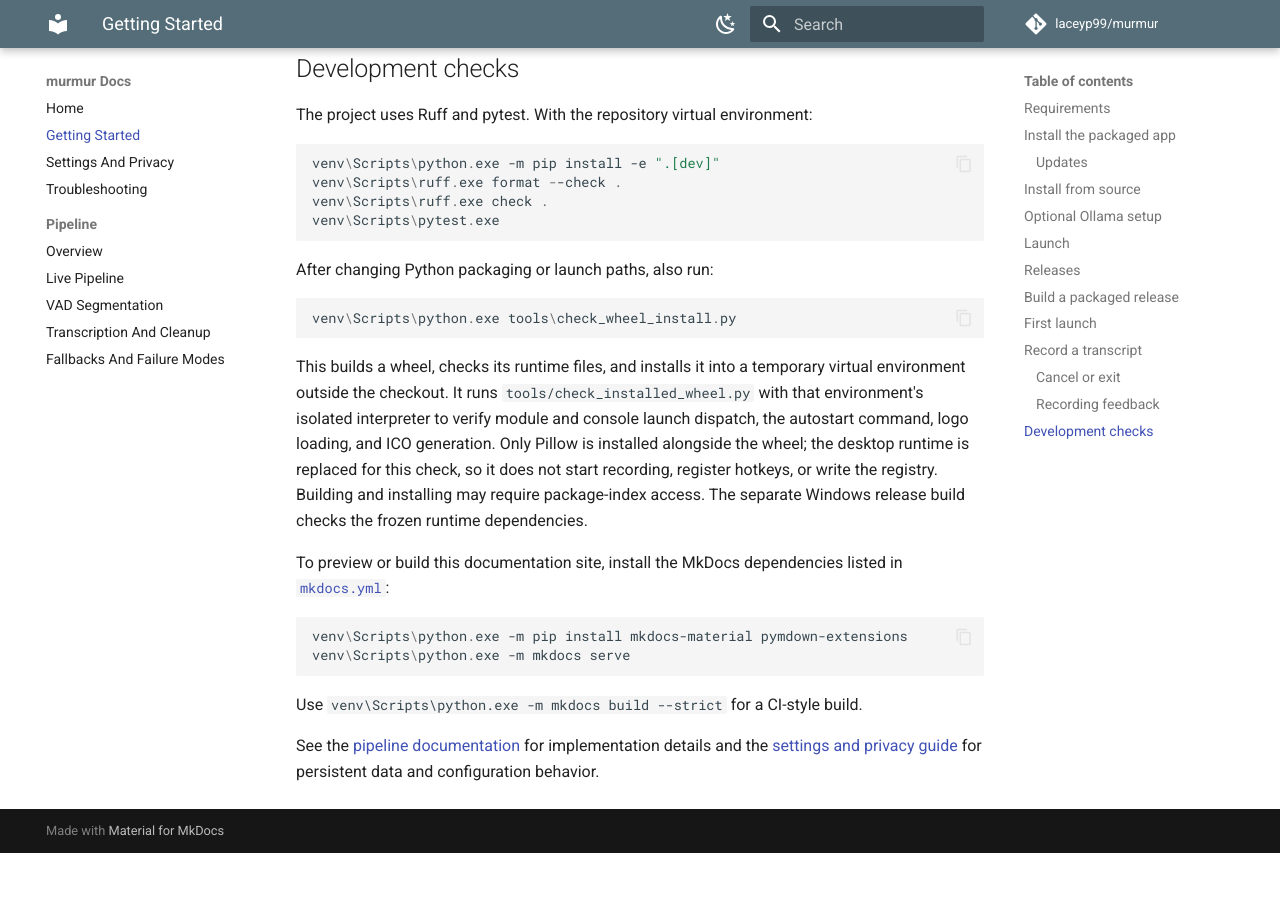
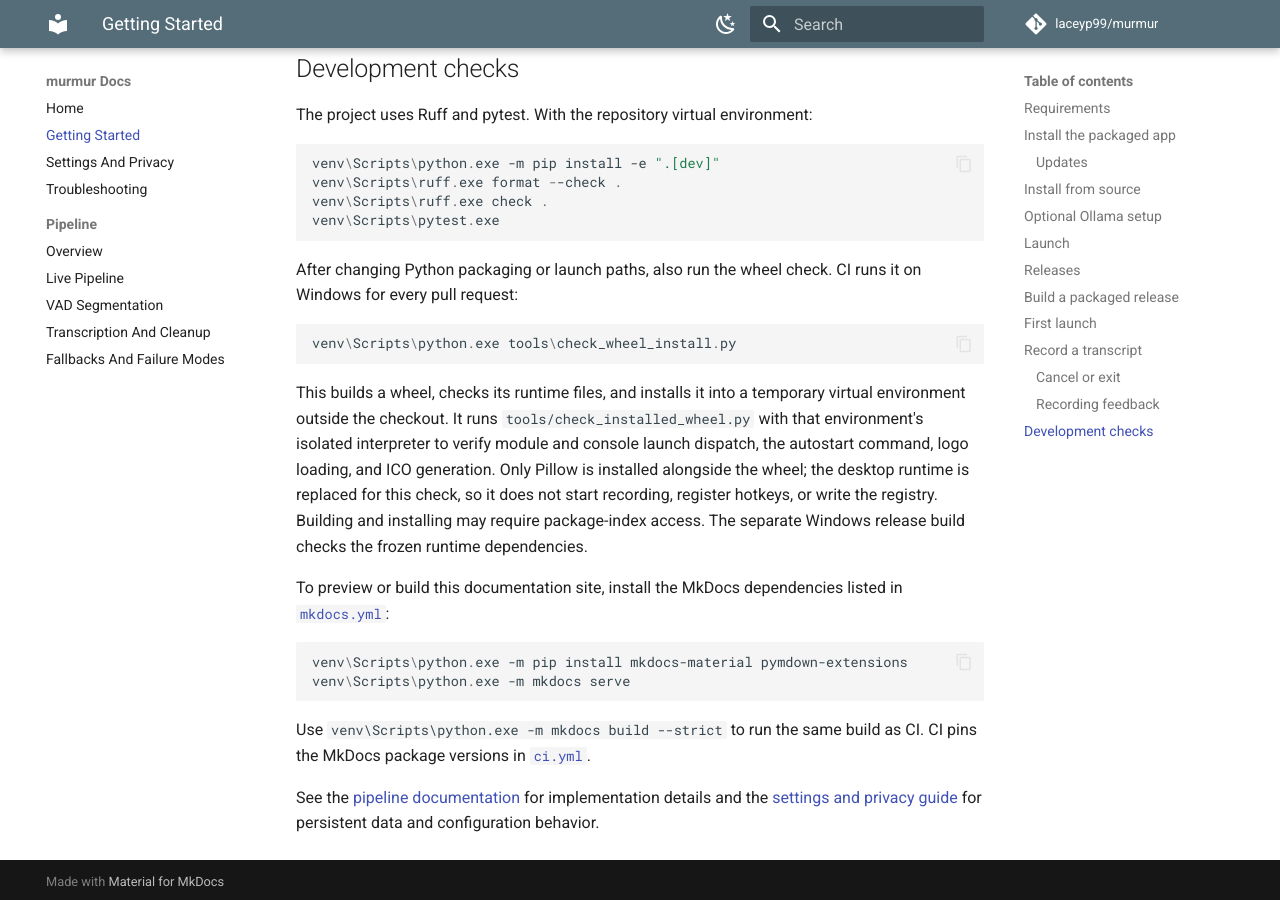
Before and after one commit to laceyp99/murmur, an MkDocs documentation site: the page built from docs/getting-started.md, in a window 1280 px wide and 900 px high, scrolled down 7885 px. Built offline with MkDocs 1.6.1 and Material for MkDocs 9.7.7, drawn with Linux system fonts in a browser that asks for light colours; comment, search, counter and statistics services are not loaded; before the commit the page ends 8738 px from its top, so only the background shows below that.

Commit message:
ci: add docs, wheel, and fast lint checks
Run the strict MkDocs build and the wheel install check in CI, and split
Ruff into its own job so lint results arrive before the torch install.
Pin all actions by SHA with Dependabot to keep them current, scope the
token to read-only, and cancel superseded pull request runs.

Co-Authored-By: Claude Opus 5.5 <noreply@anthropic.com>

````diff
--- a/docs/getting-started.md
+++ b/docs/getting-started.md
@@ -308,7 +308,8 @@ venv\Scripts\ruff.exe check .
 venv\Scripts\pytest.exe
 ```
 
-After changing Python packaging or launch paths, also run:
+After changing Python packaging or launch paths, also run the wheel check. CI
+runs it on Windows for every pull request:
 
 ```powershell
 venv\Scripts\python.exe tools\check_wheel_install.py
@@ -331,7 +332,9 @@ venv\Scripts\python.exe -m pip install mkdocs-material pymdown-extensions
 venv\Scripts\python.exe -m mkdocs serve
 ```
 
-Use `venv\Scripts\python.exe -m mkdocs build --strict` for a CI-style build.
+Use `venv\Scripts\python.exe -m mkdocs build --strict` to run the same build as
+CI. CI pins the MkDocs package versions in
+[`ci.yml`](https://github.com/laceyp99/murmur/blob/main/.github/workflows/ci.yml).
 
 See the [pipeline documentation](pipeline.md) for implementation details and
 the [settings and privacy guide](settings-and-privacy.md) for persistent data
````
Also changed, not shown: 3 other files.
